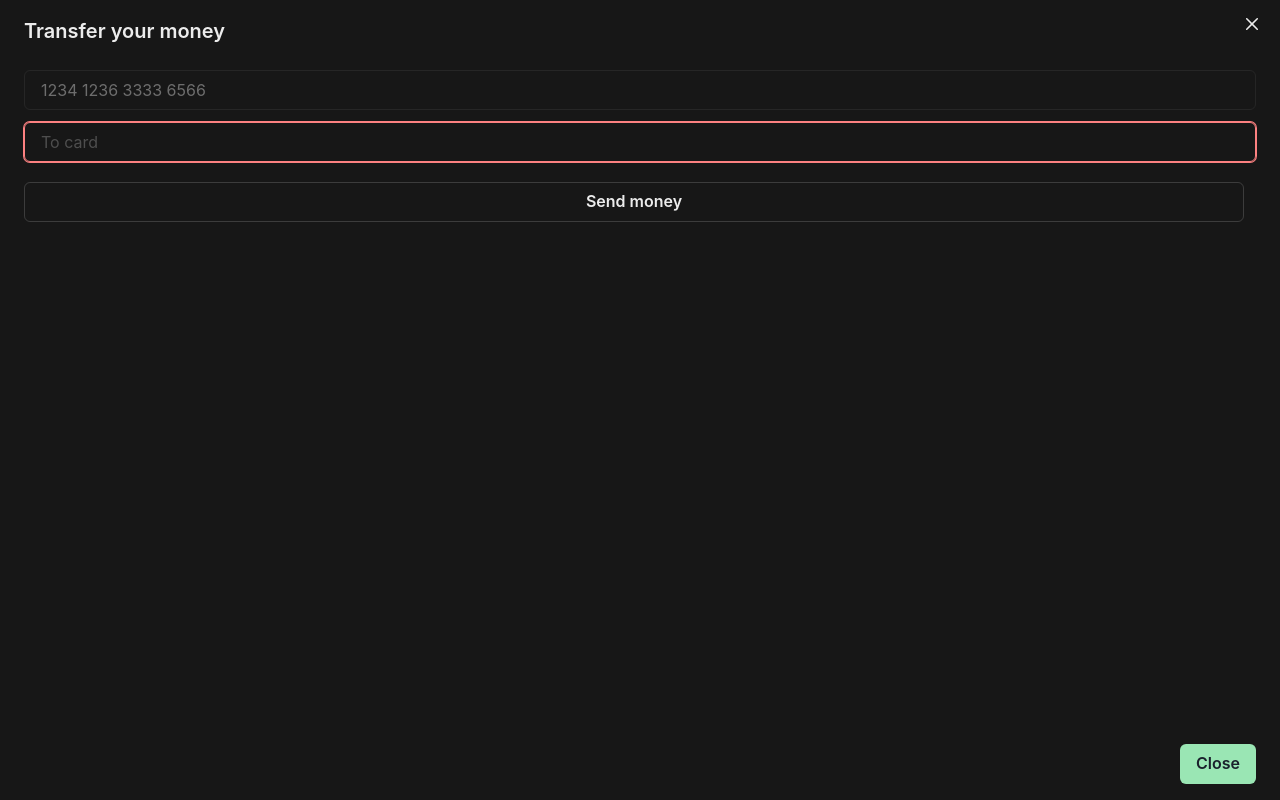
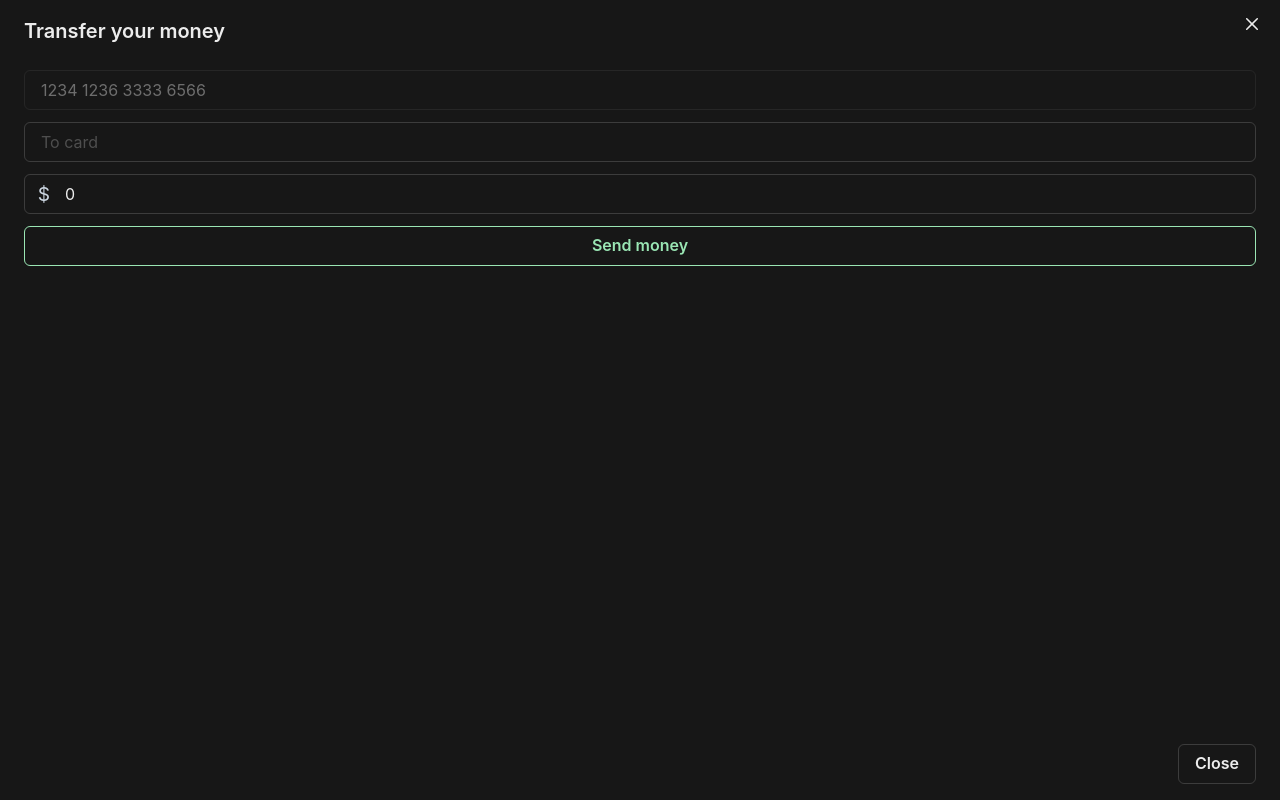
Before and after one commit to 16-bits-ago/bank-app, a React (Vite) app: page / in a window 1280 px wide. Both pictures are taken after a click on the button "Transfer". Built offline with nearby package versions, Linux system fonts and the light colour scheme.

Commit message:
local BD + Form Controller+ React querry + axios

```diff
--- /dev/null
+++ b/db.json
@@ -0,0 +1,22 @@
+{
+  "users": [
+    {
+      "id": 1,
+      "name": "John Smith",
+      "balance": 8640,
+      "card": 1234123633336566
+    },
+    {
+      "id": 2,
+      "name": "Snow kek",
+      "balance": 640,
+      "card": 3459287549895833
+    },
+    {
+      "id": 3,
+      "name": "Joska test",
+      "balance": 100,
+      "card": 7771277732123722
+    }
+  ]
+}
--- a/package.json
+++ b/package.json
@@ -13,6 +13,8 @@
     "@chakra-ui/react": "^2.3.5",
     "@emotion/react": "^11.10.4",
     "@emotion/styled": "^11.10.4",
+    "@tanstack/react-query": "^4.10.1",
+    "axios": "^1.1.0",
     "framer-motion": "^6.5.1",
     "react": "^18.2.0",
     "react-dom": "^18.2.0",
--- a/src/components/screens/home/Home.tsx
+++ b/src/components/screens/home/Home.tsx
@@ -14,7 +14,7 @@ const Home: FC = () => {
   const { isOpen, onOpen, onClose } = useDisclosure()
 
   return (
-    <Box bg="black" p="6">
+    <Box bg="black" p="6" h={'100vh'}>
       <Box>
         <Text color="whiteAlpha.500" fontSize="xl">
           Good Morning
--- a/src/components/screens/home/transfer-money/TransferModal.tsx
+++ b/src/components/screens/home/transfer-money/TransferModal.tsx
@@ -1,8 +1,12 @@
+import { CheckIcon } from '@chakra-ui/icons'
 import {
   Button,
   FormControl,
   FormErrorMessage,
   Input,
+  InputGroup,
+  InputLeftElement,
+  InputRightElement,
   Modal,
   ModalBody,
   ModalCloseButton,
@@ -13,7 +17,7 @@ import {
   Stack
 } from '@chakra-ui/react'
 import { FC } from 'react'
-import { SubmitHandler, useForm } from 'react-hook-form'
+import { Controller, SubmitHandler, useForm } from 'react-hook-form'
 import { formatCardNumber } from '../../../../utils/format-card-number'
 import { user } from '../Home'
 import { ITransferData } from './transfer.interface'
@@ -27,20 +31,31 @@ const TransferModal: FC<ITransferModal> = ({ isOpen, onClose }) => {
   const {
     handleSubmit,
     register,
+    control,
     formState: { errors, isSubmitting }
-  } = useForm<ITransferData>({mode: 'onChange'})
+  } = useForm<ITransferData>({
+    mode: 'onChange',
+    defaultValues: {
+      amount: 0
+    }
+  })
 
   const onSubmit: SubmitHandler<ITransferData> = data => {}
 
   return (
-    <Modal isOpen={isOpen} onClose={onClose} size="full">
+    <Modal
+      isOpen={isOpen}
+      onClose={onClose}
+      size="full"
+      motionPreset="slideInBottom"
+    >
       <ModalOverlay />
       <ModalContent bg={'#171717'}>
         <ModalHeader>Transfer your money</ModalHeader>
         <ModalCloseButton />
 
         <ModalBody>
-          <form onSubmit={handleSubmit(onSubmit)}></form>
+          <form onSubmit={handleSubmit(onSubmit)}>
             <Stack spacing={3}>
               <Input
                 placeholder="From card"
@@ -48,28 +63,53 @@ const TransferModal: FC<ITransferModal> = ({ isOpen, onClose }) => {
                 defaultValue={formatCardNumber(user.cardNumber)}
                 disabled
               />
-            <FormControl isInvalid={!errors.card?.message}>
+              <Controller
+                control={control}
+                name="card"
+                render={({ field: { onChange, name, value } }) => (
+                  <FormControl>
                     <Input
+                      id={name}
                       size={'md'}
-                id="name"
                       placeholder="To card"
-                {...register('card', {
+                      value={formatCardNumber(value)}
+                      onChange={event => onChange(event.target.value)}
+                    />
+                    <FormErrorMessage>{errors.card?.message}</FormErrorMessage>
+                  </FormControl>
+                )}
+                rules={{
                   required: 'This is required',
-                  minLength: { value: 16, message: 'Minimum length should be 4' }
+                  minLength: {
+                    value: 16,
+                    message: 'Minimum length should be 4'
+                  }
+                }}
+              />
+              <InputGroup>
+                <InputLeftElement
+                  pointerEvents="none"
+                  color="gray.300"
+                  fontSize="1.2em"
+                  children="$"
+                />
+                <Input
+                  placeholder="Enter amount"
+                  size={'md'}
+                  {...register('amount', {
+                    required: 'This is required'
                   })}
                 />
-              <FormErrorMessage>
-                {errors.card?.message}
-              </FormErrorMessage>
-            </FormControl>
-            <Button variant="outline" mr={3}>
+              </InputGroup>
+              <Button colorScheme="green" variant="outline">
                 Send money
               </Button>
             </Stack>
+          </form>
         </ModalBody>
 
         <ModalFooter>
-          <Button colorScheme="green" onClick={onClose}>
+          <Button variant="outline" onClick={onClose}>
             Close
           </Button>
         </ModalFooter>
--- /dev/null
+++ b/src/hooks/useProfile.ts
@@ -0,0 +1,6 @@
+import { useQuery } from "@tanstack/react-query"
+import { instance } from "../api"
+
+export const useProfile = () => {
+    const {} = useQuery(['profile'], ( ) => instance)
+}
--- a/src/main.tsx
+++ b/src/main.tsx
@@ -1,15 +1,26 @@
 import { ChakraProvider } from '@chakra-ui/react'
+import { QueryClient, QueryClientProvider } from '@tanstack/react-query'
 import React from 'react'
 import ReactDOM from 'react-dom/client'
 import Home from './components/screens/home/Home'
 import './index.css'
 import ThemeProvider from './providers/ThemeProvider'
 
+const queryClient = new QueryClient({
+  defaultOptions: {
+    queries: {
+      refetchOnWindowFocus: false
+    }
+  }
+})
+
 ReactDOM.createRoot(document.getElementById('root') as HTMLElement).render(
   <React.StrictMode>
     <ChakraProvider>
       <ThemeProvider>
-        <Home />
+        <QueryClientProvider client={queryClient}>
+          <Home />
+        </QueryClientProvider>
       </ThemeProvider>
     </ChakraProvider>
   </React.StrictMode>
--- /dev/null
+++ b/src/types/user.interface.ts
@@ -0,0 +1,6 @@
+export interface IUser {
+    id: number,
+    card: number,
+    amount: number,
+    name: string
+}
--- a/src/utils/format-card-number.ts
+++ b/src/utils/format-card-number.ts
@@ -1,6 +1,6 @@
 export const formatCardNumber = (value: number) => {
     const regex = /^(\d{0,4})(\d{0,4})(\d{0,4})(\d{0,4})$/g
-    const onlyNumbers = value.toString().replace(/[^\d]/g, '')
+    const onlyNumbers = (value || '').toString().replace(/[^\d]/g, '')
 
     return onlyNumbers.replace(regex, (regex, $1, $2, $3, $4) =>
       [$1, $2, $3, $4].filter(group => !!group).join(' ')
```
Also changed, not shown: src/api.ts (added, +8 -0 lines), src/services/user.services.ts (added, +19 -0 lines), 1 other file (tests, documents, lock files or other folders). Lines whose indentation alone changed are shown as unchanged.
